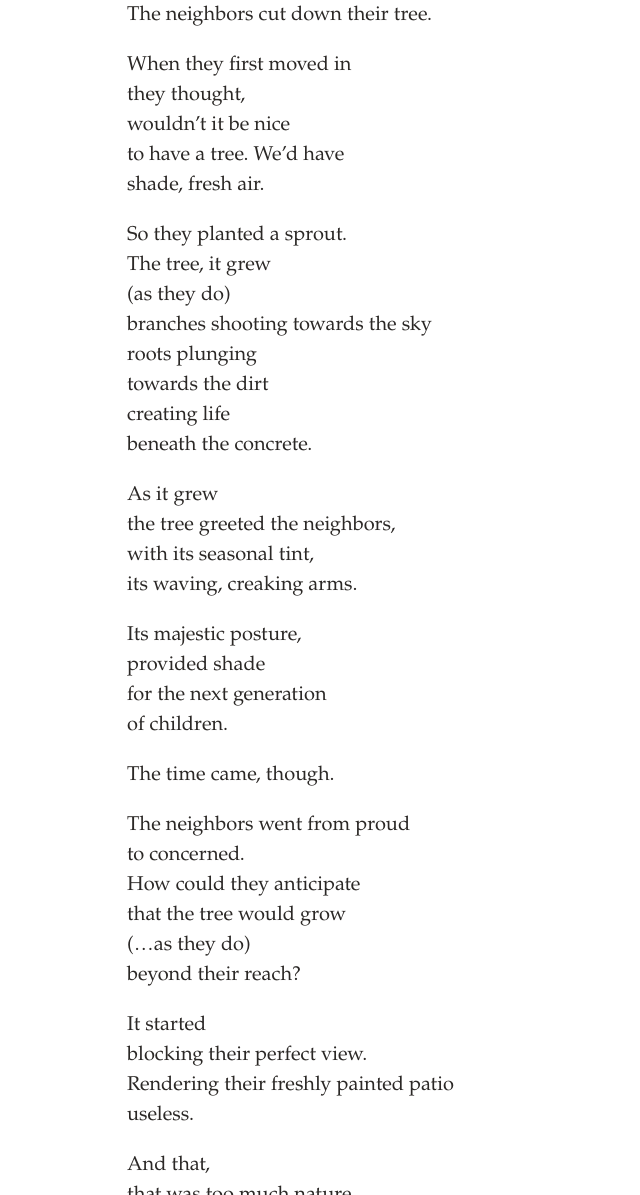
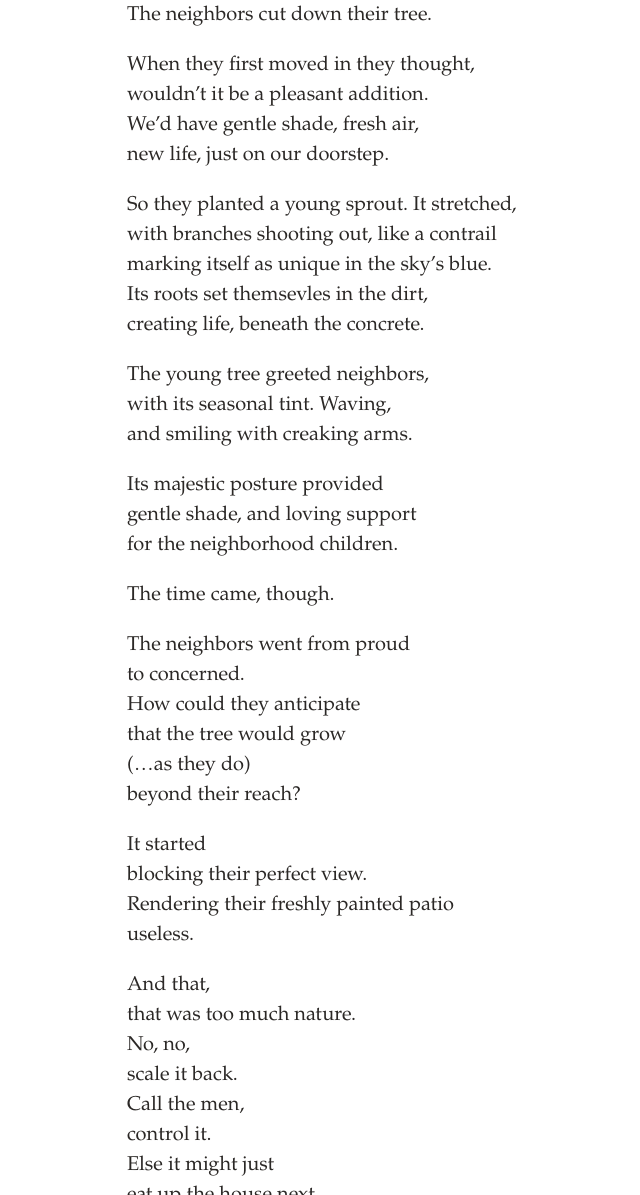
Before and after one commit to svvchen/nervxious, a Jekyll site: the page built from _posts/2020-04-19-tree.markdown, in a window 1280 px wide and 1400 px high, scrolled down 716 px. Shown: the part 205-1400 px from the top of the window, without its empty margins (191-831 px from the left). Built offline with Jekyll 4.4.1, drawn with Linux system fonts in a browser that asks for light colours; comment, search, counter and statistics services are not loaded.

Commit message:
Updating verses in tree P1

```diff
--- a/_posts/2020-04-19-tree.markdown
+++ b/_posts/2020-04-19-tree.markdown
@@ -8,30 +8,24 @@ categories: highlights
 
 The neighbors cut down their tree.
 
-When they first moved in
-they thought,
-wouldn't it be nice
-to have a tree. We'd have
-shade, fresh air.
+When they first moved in they thought,
+wouldn't it be a pleasant addition.
+We'd have gentle shade, fresh air,
+new life, just on our doorstep.
 
-So they planted a sprout.
-The tree, it grew
-(as they do)
-branches shooting towards the sky
-roots plunging
-towards the dirt
-creating life
-beneath the concrete.
+So they planted a young sprout. It stretched,
+with branches shooting out, like a contrail
+marking itself as unique in the sky's blue.
+Its roots set themsevles in the dirt,
+creating life, beneath the concrete.
 
-As it grew
-the tree greeted the neighbors,
-with its seasonal tint,
-its waving, creaking arms.
+The young tree greeted neighbors,
+with its seasonal tint. Waving,
+and smiling with creaking arms.
 
-Its majestic posture,
-provided shade
-for the next generation
-of children.
+Its majestic posture provided
+gentle shade, and loving support
+for the neighborhood children.
 
 The time came, though.
 
```
